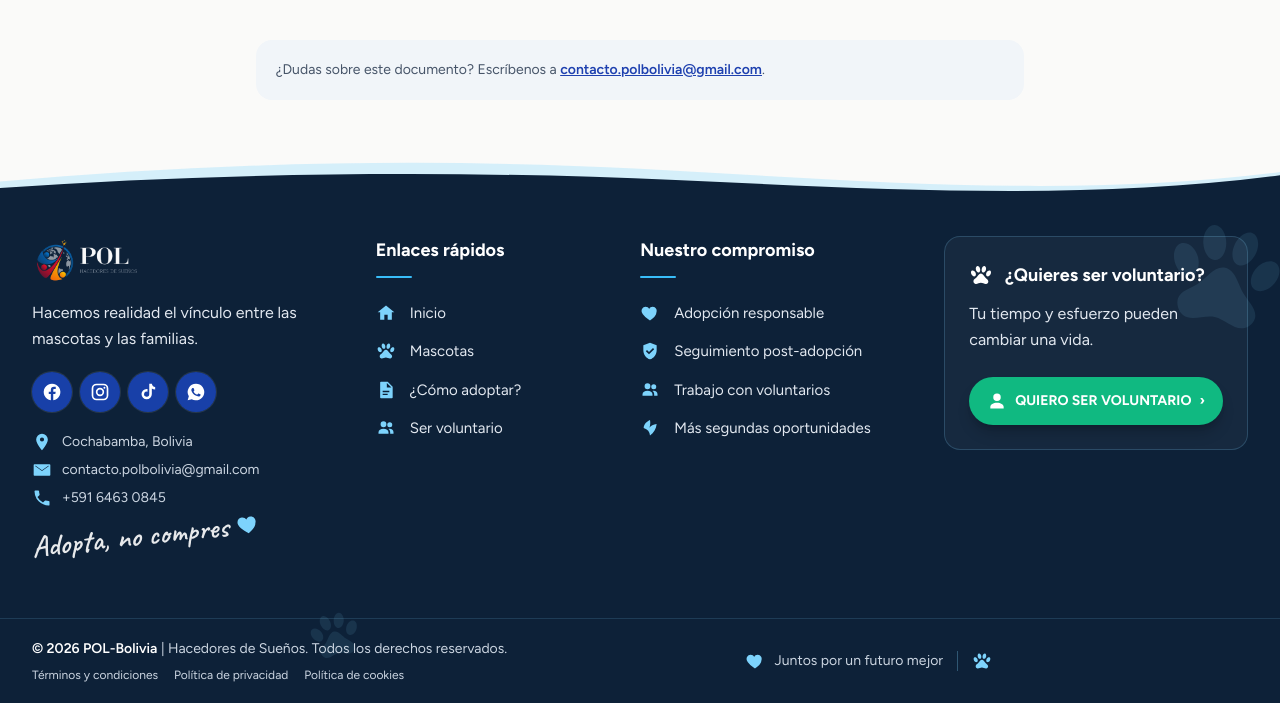
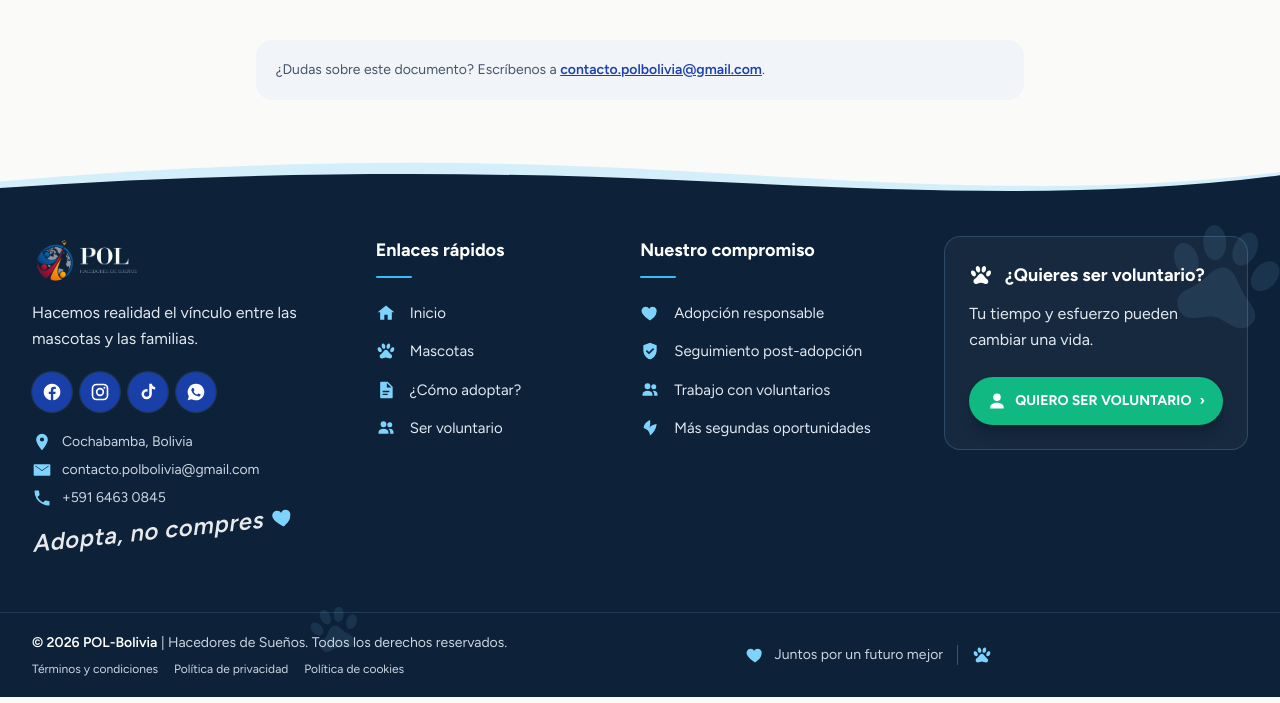
Before and after one commit to ladyalanoca123-art/pol_bolivia, a Laravel app: page /cookies in a window 1280 px wide. Shown: the part 1281-1984 px from the top of the page. Run offline with Laravel 12, Linux system fonts and the light colour scheme; style sheets or scripts are compiled from the project's sources.

Commit message:
Rendimiento: sin fuente externa y logos más livianos
- Se quita la fuente Caveat de un servidor externo (bloqueaba la carga) y la CSP ya no la permite.
- Los logos del sitio público pasan de 270–660 KB a 65–75 KB, con la transparencia intacta.

Co-Authored-By: Claude Opus 5.5 <noreply@anthropic.com>

```diff
--- a/app/Http/Middleware/CabecerasSeguridad.php
+++ b/app/Http/Middleware/CabecerasSeguridad.php
@@ -11,7 +11,7 @@ use Symfony\Component\HttpFoundation\Response;
  * Agrega cabeceras HTTP de seguridad a todas las respuestas web.
  *
  * - Content-Security-Policy: solo permite scripts propios (con nonce),
- *   estilos/fuentes propios y de fonts.bunny.net. Bloquea scripts inyectados.
+ *   estilos y fuentes propios (sin servicios externos). Bloquea scripts inyectados.
  * - X-Frame-Options / frame-ancestors: impide meter el sitio en un iframe (clickjacking).
  * - X-Content-Type-Options: el navegador no "adivina" tipos de archivo.
  * - Referrer-Policy y Permissions-Policy: limitan datos y permisos del navegador.
@@ -48,8 +48,8 @@ class CabecerasSeguridad
         return implode('; ', [
             "default-src 'self'",
             "script-src 'self' 'nonce-{$nonce}' 'unsafe-eval' {$vite}",
-            "style-src 'self' 'unsafe-inline' https://fonts.bunny.net {$vite}",
-            "font-src 'self' https://fonts.bunny.net data:",
+            "style-src 'self' 'unsafe-inline' {$vite}",
+            "font-src 'self' data:",
             "img-src 'self' data: blob:",
             "connect-src 'self' {$vite} {$viteWs}",
             "object-src 'none'",
--- a/resources/views/layouts/public.blade.php
+++ b/resources/views/layouts/public.blade.php
@@ -5,8 +5,6 @@
     <meta name="viewport" content="width=device-width, initial-scale=1">
     <title>@yield('title', 'POL-Bolivia')</title>
     @include('partials.favicon')
-    <link rel="preconnect" href="https://fonts.bunny.net">
-    <link href="https://fonts.bunny.net/css?family=caveat:600&display=swap" rel="stylesheet">
     @vite(['resources/css/app.css', 'resources/js/app.js'])
 </head>
 <body class="flex min-h-screen flex-col bg-stone-50 font-sans text-stone-800 antialiased">
@@ -97,7 +95,7 @@
                             <li class="flex items-center gap-2.5">{!! $iconoPie('M6.6 10.8a15.1 15.1 0 0 0 6.6 6.6l2.2-2.2a1 1 0 0 1 1-.25 11.4 11.4 0 0 0 3.6.6 1 1 0 0 1 1 1V20a1 1 0 0 1-1 1A17 17 0 0 1 3 4a1 1 0 0 1 1-1h3.5a1 1 0 0 1 1 1c0 1.25.2 2.45.6 3.6a1 1 0 0 1-.25 1z') !!} +{{ substr($telefonoPie, 0, 3) }} {{ substr($telefonoPie, 3, 4) }} {{ substr($telefonoPie, 7) }}</li>
                         @endif
                     </ul>
-                    <p class="mt-6 flex origin-left -rotate-6 items-center gap-2 font-['Caveat'] text-3xl leading-none text-white/90" aria-hidden="true">Adopta, no compres {!! $iconoPie($corazon, 'h-6 w-6 text-sky-300') !!}</p>
+                    <p class="mt-6 flex origin-left -rotate-6 items-center gap-2 text-2xl font-semibold italic leading-none tracking-wide text-white/90" aria-hidden="true">Adopta, no compres {!! $iconoPie($corazon, 'h-6 w-6 text-sky-300') !!}</p>
                 </div>
 
                 <nav aria-label="Enlaces rápidos">
```
Also changed, not shown: public/images/pol-bolivia/logos/POL_02_horizontal_web.png, public/images/pol-bolivia/logos/POL_04_fondo_oscuro.png, public/images/pol-bolivia/logos/POL_10_vertical_oscuro_transparente.png.
